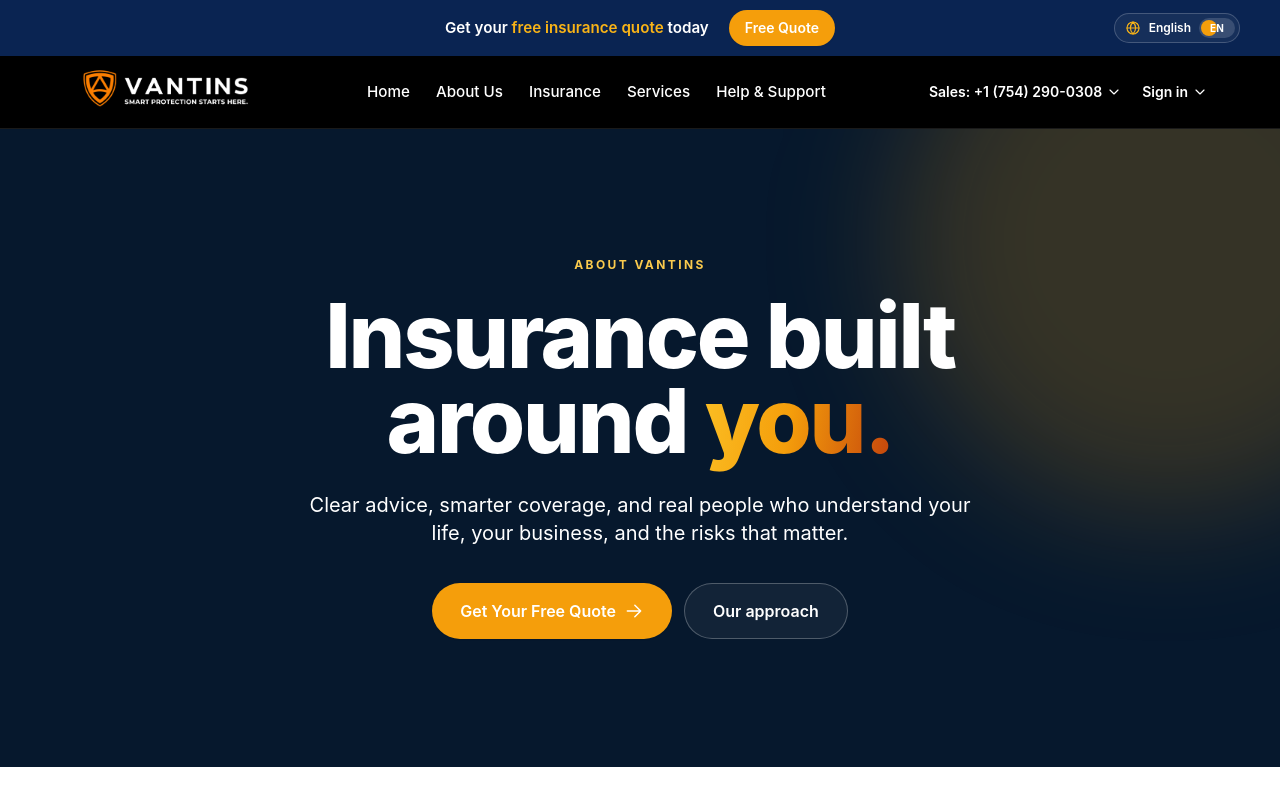
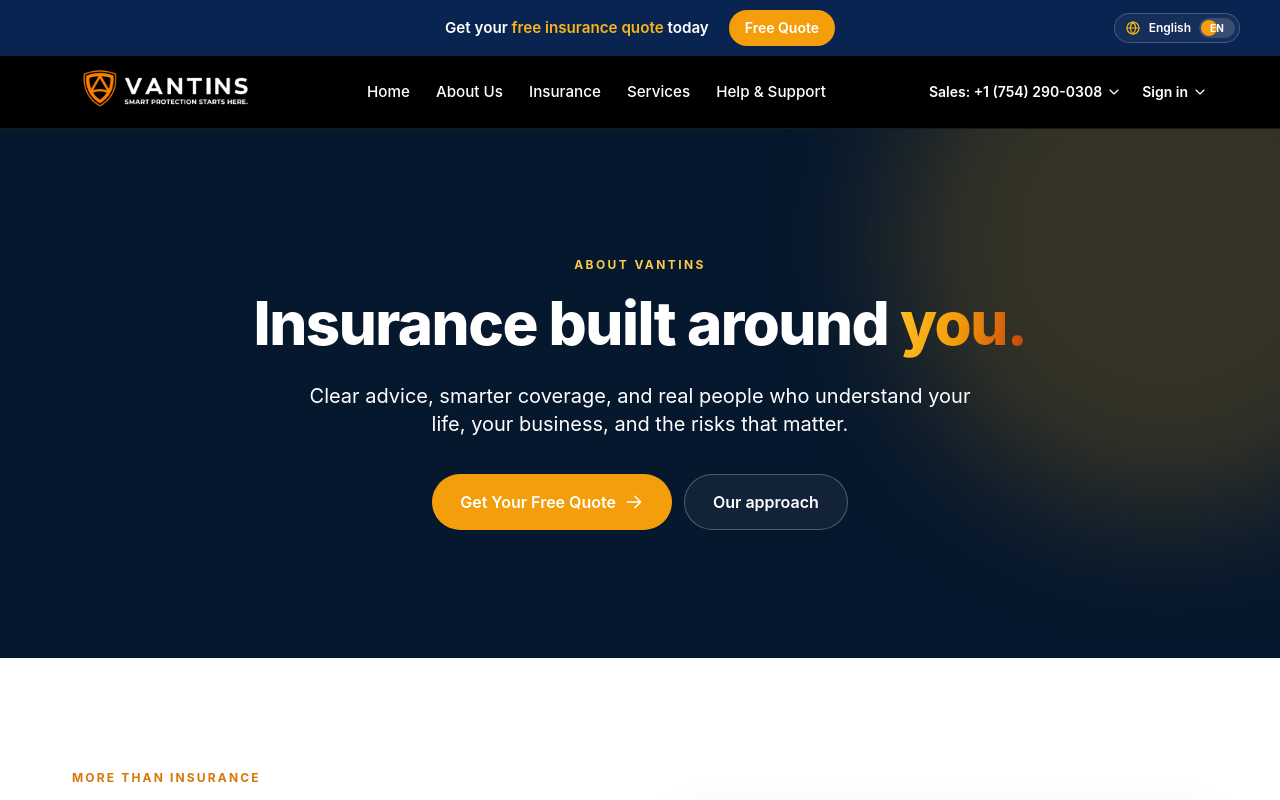
Before and after one commit to DiegoSabtrix/Vantins, a Next.js app: page /about-us in a window 1280 px wide. Shown: the top 800 px of the page. Built offline with nearby package versions, Linux system fonts and the light colour scheme.

Commit message:
Update Vantins footer and subpage hero styles

```diff
--- a/src/about/AboutUsPage.tsx
+++ b/src/about/AboutUsPage.tsx
@@ -158,7 +158,7 @@ function AboutUsContent() {
           <Container className="py-24 text-center lg:py-32">
             <motion.div variants={fadeUp} initial="hidden" animate="visible" className="mx-auto max-w-4xl">
               <p className="text-xs font-bold uppercase tracking-[0.2em] text-brand-300">{copy.hero.eyebrow}</p>
-              <h1 className="mt-5 text-[clamp(3rem,7vw,6.5rem)] font-extrabold leading-[0.95] tracking-tight text-balance">
+              <h1 className="mt-5 text-[clamp(2.75rem,5vw,60px)] font-extrabold leading-[1.02] tracking-tight text-balance">
                 {copy.hero.title} <span className="text-gradient-qb">{copy.hero.accent}</span>
               </h1>
               <p className="mx-auto mt-7 max-w-2xl text-lg leading-relaxed text-white/72 sm:text-xl">
```
